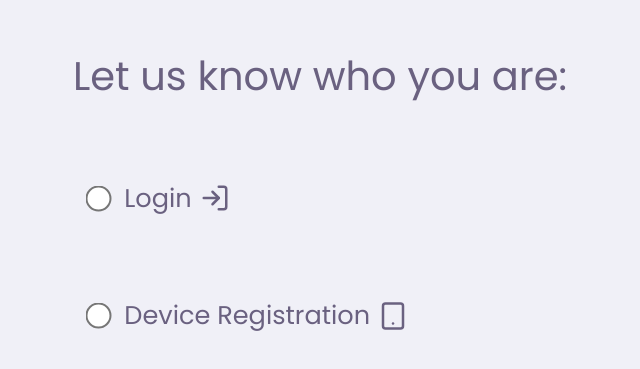
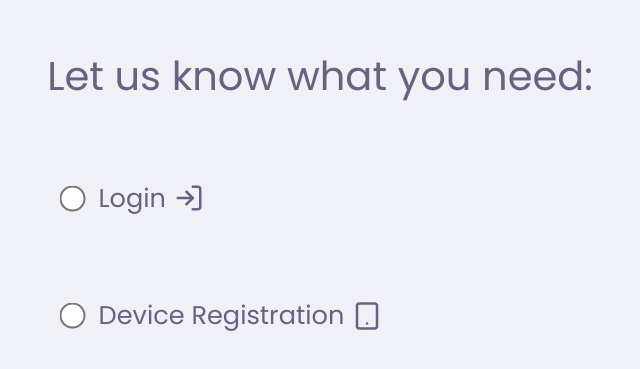
Before and after one commit to delfim-junior/DigitTracker, a React (Create React App) app in the folder tracker/: page / in a window 1280 px wide. Shown: the part 183-552 px from the top of the page, without its empty margins (320-960 px from the left). Built offline with nearby package versions, Linux system fonts and the light colour scheme; the HTML template or start-up script is replaced by a standard one.

Commit message:
change title

```diff
--- a/tracker/src/pages/Forwarder/index.js
+++ b/tracker/src/pages/Forwarder/index.js
@@ -22,7 +22,7 @@ function Forwarder() {
     }
     return (
         <div className="idenfy-container">
-            <h1>Let us know who you are:</h1>
+            <h1>Let us know what you need:</h1>
             <div className='radios-group'>
                 <label htmlFor="login">
                     <input
```
